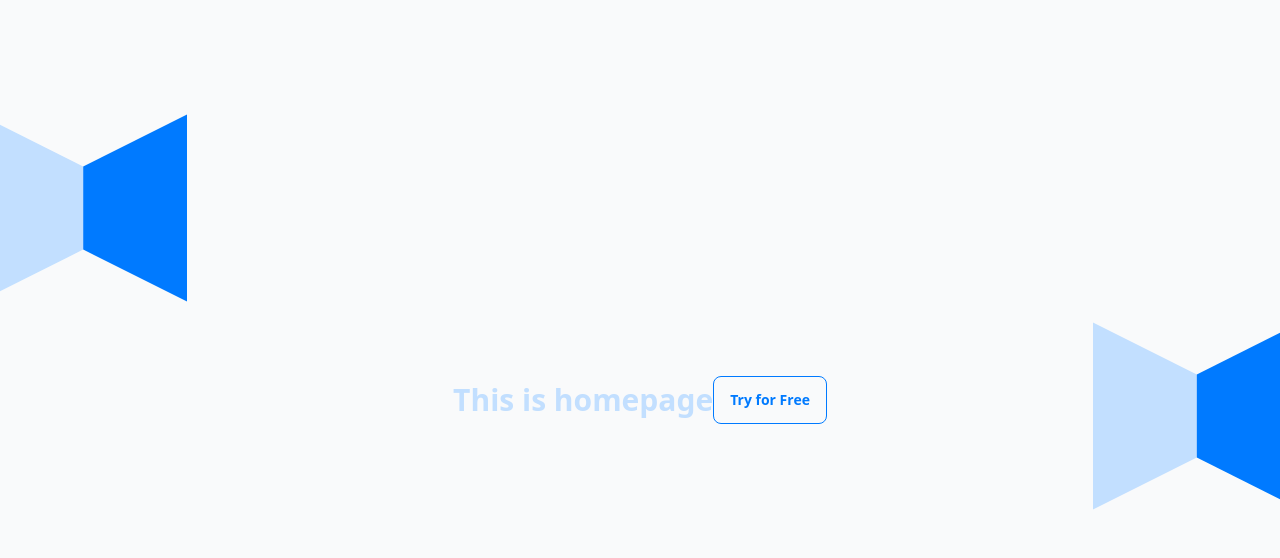
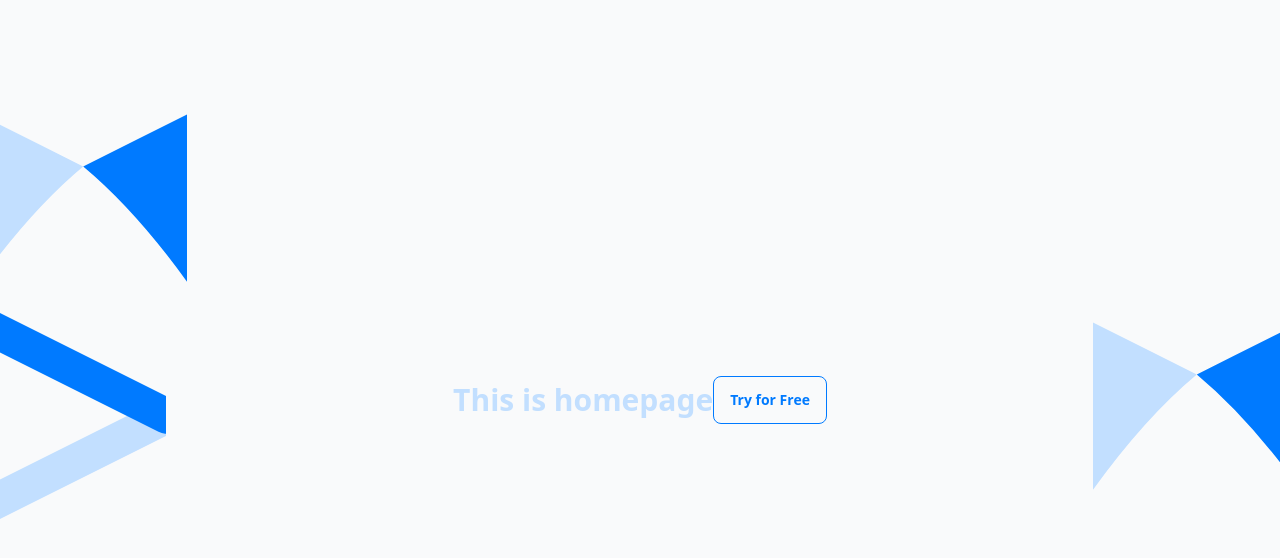
Before and after one commit to LofftApp/crew-swaps-web, a React (Vite) app: page / in a window 1280 px wide. Shown: the top 558 px of the page. Built offline with nearby package versions, Linux system fonts and the light colour scheme.

Commit message:
lines svg

```diff
--- /dev/null
+++ b/src/components/Line1.tsx
@@ -0,0 +1,19 @@
+import { cn } from "../utils/cn";
+import line1 from "../assets/svg/line1.svg";
+
+function Line1({ className }: { className?: string }) {
+  return (
+    <div
+      className={cn(
+        `absolute z-0 h-52 w-52 flex-col bg-center bg-no-repeat`,
+        className,
+      )}
+      data-testid="bg-image"
+      style={{
+        backgroundImage: `url(${line1})`,
+      }}
+    ></div>
+  );
+}
+
+export default Line1;
--- a/src/pages/home/Homepage.tsx
+++ b/src/pages/home/Homepage.tsx
@@ -1,4 +1,5 @@
 import BgImage from "../../components/BgImage";
+import Line1 from "../../components/Line1";
 
 function Homepage() {
   return (
@@ -6,7 +7,9 @@ function Homepage() {
       {/* Left Image */}
       <BgImage className="left-0 top-0 -translate-x-[30%] translate-y-[50%] transform md:-translate-x-[10%]" />
 
+
       {/* Right Image */}
+      <Line1 className=" -translate-x-1/3 translate-y-[150%] transform md:-translate-x-[20%]" />
       <BgImage className="right-0 top-0 translate-x-1/3 translate-y-[150%] transform md:translate-x-[10%]" />
 
       <div className="relative z-10 flex h-full items-center justify-center">
```
Also changed, not shown: src/assets/svg/bg-homepage.svg, src/assets/svg/line1.svg (added).
